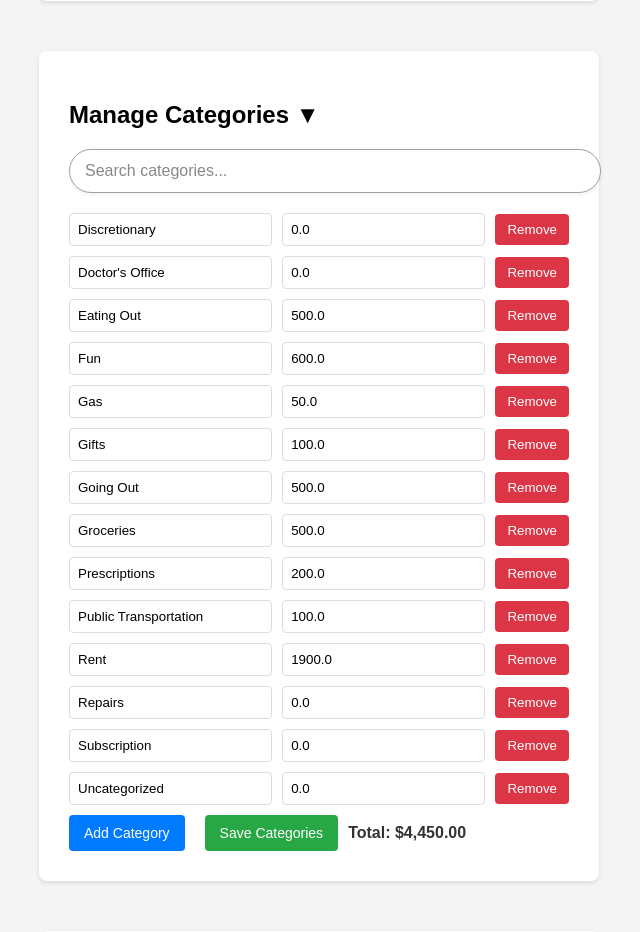
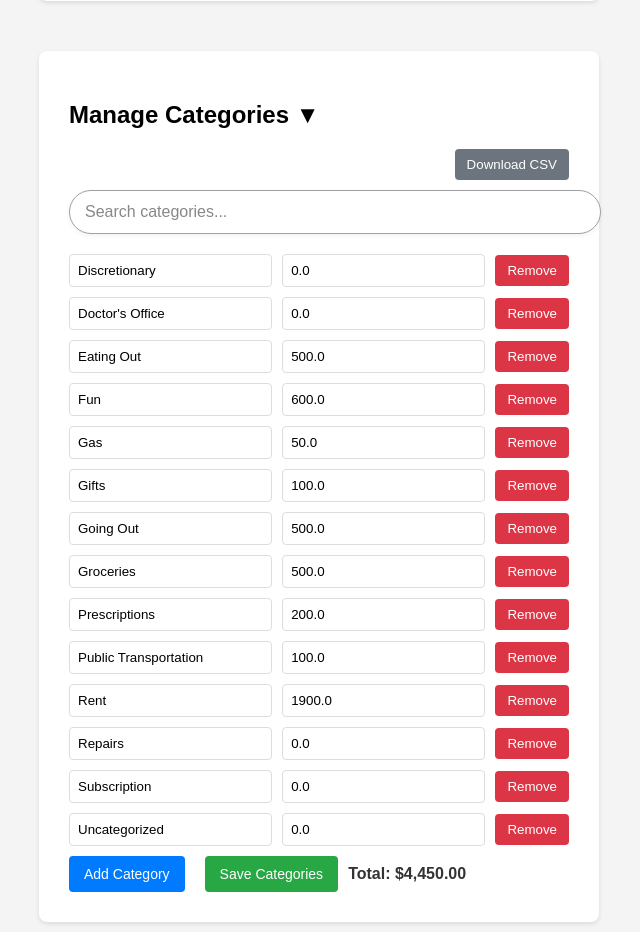
Before and after one commit to TheStoneRabbit/rabbit-budget, a Flask app: page /Mason in a window 1280 px wide, after a click that opens the changed part. Shown: the part 523-1455 px from the top of the page, without its empty margins (321-961 px from the left). Run offline with Flask 3, Linux system fonts and the light colour scheme; data comes from the database, SQL or seed files in the repository.

Commit message:
Download budget option

```diff
--- a/app.py
+++ b/app.py
@@ -1,5 +1,8 @@
 import os
 import smtplib
+import io
+import csv
+import time
 from email.mime.multipart import MIMEMultipart
 from email.mime.text import MIMEText
 from email.mime.base import MIMEBase
@@ -92,6 +95,8 @@ def process_and_email_task(app, input_filepath, output_filepath, email, profile)
         try:
             # Process the transactions
             processed_file_path = process_transactions(input_filepath, output_filepath, profile)
+            timestamp = time.strftime("%Y%m%d_%H%M%S")
+            attachment_name = f"{profile}_{timestamp}.csv"
 
             summary_text = build_category_summary(processed_file_path)
             body_lines = ["Please find your categorized transactions report attached."]
@@ -106,7 +111,8 @@ def process_and_email_task(app, input_filepath, output_filepath, email, profile)
                 recipient_email=email,
                 subject="Your Categorized Transactions Report",
                 body=body,
-                attachment_path=processed_file_path
+                attachment_path=processed_file_path,
+                attachment_name=attachment_name
             )
             print(f"Successfully processed and sent email to {email}")
         except Exception as e:
@@ -238,6 +244,37 @@ def categories_collection(profile):
         return jsonify({'error': str(err)}), 400
 
     return jsonify(new_category), 201
+
+@app.route('/<profile>/categories/export', methods=['GET'])
+def export_categories(profile):
+    password = request.args.get('password', '')
+    try:
+        settings = get_profile_settings(profile)
+    except NotFoundError as err:
+        return jsonify({'error': str(err)}), 404
+
+    if settings.get('is_private'):
+        if not verify_profile_password(profile, password):
+            return jsonify({'error': 'Password required or incorrect.'}), 401
+
+    try:
+        categories = storage.list_categories(profile)
+    except NotFoundError as err:
+        return jsonify({'error': str(err)}), 404
+
+    output = io.StringIO()
+    writer = csv.writer(output)
+    writer.writerow(['Name', 'Budget'])
+    for c in categories:
+        writer.writerow([c['name'], c['budget']])
+    output.seek(0)
+
+    filename = f"{profile}_categories_{time.strftime('%Y%m%d_%H%M%S')}.csv"
+    return app.response_class(
+        output.getvalue(),
+        mimetype='text/csv',
+        headers={'Content-Disposition': f'attachment; filename=\"{filename}\"'}
+    )
 
 @app.route('/<profile>/categories/<category_name>', methods=['PATCH', 'DELETE'])
 def category_item(profile, category_name):
@@ -381,7 +418,7 @@ def upload_file(profile):
         flash('Invalid file type. Please upload a CSV file.', 'error')
         return redirect(url_for('profile_view', profile=profile))
 
-def send_email(recipient_email, subject, body, attachment_path=None):
+def send_email(recipient_email, subject, body, attachment_path=None, attachment_name=None):
     if not all([SMTP_SERVER, SMTP_PORT, EMAIL_ADDRESS, EMAIL_PASSWORD]):
         raise ValueError("Email configuration is incomplete.")
 
@@ -404,7 +441,7 @@ def send_email(recipient_email, subject, body, attachment_path=None):
                 'Content-Disposition',
                 'attachment',
                 # Don't use Header().encode() – just a plain string is fine
-                filename='results.csv'
+                filename=attachment_name or 'results.csv'
             )
             msg.attach(part)
         except Exception as e:
--- a/templates/index.html
+++ b/templates/index.html
@@ -236,6 +236,26 @@
             color: #333;
         }
 
+        .category-toolbar {
+            display: flex;
+            justify-content: flex-end;
+            margin-bottom: 10px;
+        }
+
+        #download-categories {
+            background-color: #6c757d;
+            color: #fff;
+            padding: 8px 12px;
+            border: none;
+            border-radius: 4px;
+            cursor: pointer;
+            white-space: nowrap;
+        }
+
+        #download-categories:hover {
+            background-color: #5a6268;
+        }
+
         .settings-item {
             margin-bottom: 15px;
         }
@@ -288,6 +308,9 @@
     <div class="container">
         <h2 class="collapsible-header" data-target="categories-content">Manage Categories <span class="collapse-icon">&#9658;</span></h2>
         <div id="categories-content" class="collapsible-content" style="display: none;">
+            <div class="category-toolbar">
+                <button type="button" id="download-categories">Download CSV</button>
+            </div>
             <input type="text" id="category-search" placeholder="Search categories...">
             <form id="category-form">
                 <div id="categories-container">
@@ -370,6 +393,7 @@
             const deleteProfileButton = document.getElementById('delete-profile');
             const privacyToggle = document.getElementById('privacy-toggle');
             const changePasswordButton = document.getElementById('change-password');
+            const downloadCategoriesButton = document.getElementById('download-categories');
             const passwordModal = document.getElementById('password-modal');
             const passwordModalInput = document.getElementById('password-modal-input');
             const passwordModalOk = document.getElementById('password-modal-ok');
@@ -614,6 +638,42 @@
                 } catch (err) {
                     console.error(err);
                     alert(err.message || 'Error changing password.');
+                }
+            });
+
+            downloadCategoriesButton?.addEventListener('click', async function() {
+                let passwordParam = '';
+                if (profileSettings.is_private) {
+                    const password = await promptPassword('Enter password to download categories:');
+                    if (!password) {
+                        return;
+                    }
+                    passwordParam = `?password=${encodeURIComponent(password)}`;
+                }
+                try {
+                    const response = await fetch(`/${encodeURIComponent(activeProfile)}/categories/export${passwordParam}`);
+                    if (response.status === 401) {
+                        alert('Password required or incorrect.');
+                        return;
+                    }
+                    if (!response.ok) {
+                        throw new Error('Failed to download categories.');
+                    }
+                    const blob = await response.blob();
+                    const disposition = response.headers.get('Content-Disposition') || '';
+                    const match = disposition.match(/filename=\"?([^\";]+)\"?/);
+                    const filename = match && match[1] ? match[1] : 'categories.csv';
+                    const url = URL.createObjectURL(blob);
+                    const a = document.createElement('a');
+                    a.href = url;
+                    a.download = filename;
+                    document.body.appendChild(a);
+                    a.click();
+                    a.remove();
+                    URL.revokeObjectURL(url);
+                } catch (err) {
+                    console.error(err);
+                    alert('Error downloading categories.');
                 }
             });
 
```
